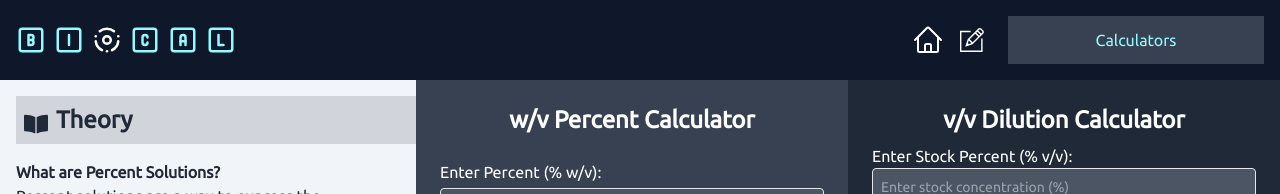
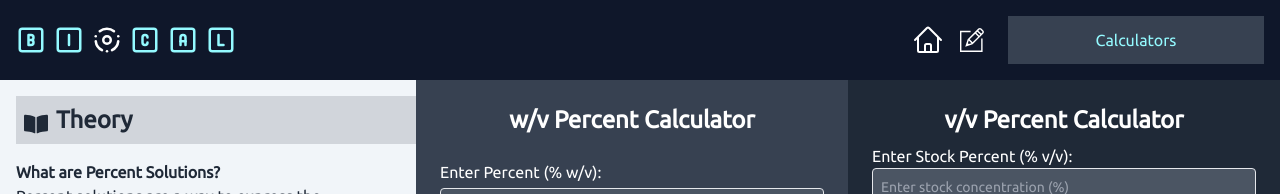
Before and after one commit to torbalansky/biochem-lab-calculators, a React (Create React App) app: page /percent in a window 1280 px wide. Shown: the top 194 px of the page. Built offline with nearby package versions, Linux system fonts and the light colour scheme.

Commit message:
Fix typo.

```diff
--- a/src/components/PercentCalculator.jsx
+++ b/src/components/PercentCalculator.jsx
@@ -160,7 +160,7 @@ const PercentCalculator = () => {
       </div>
 
       <div className="flex-1 p-6 bg-gray-800 flex flex-col">
-        <h1 className="text-2xl font-bold mb-2">v/v Dilution Calculator</h1>
+        <h1 className="text-2xl font-bold mb-2">v/v Percent Calculator</h1>
         <form className="space-y-4">
           <div className="flex flex-col sm:flex-row sm:items-center">
             <div className="flex-1">
```
